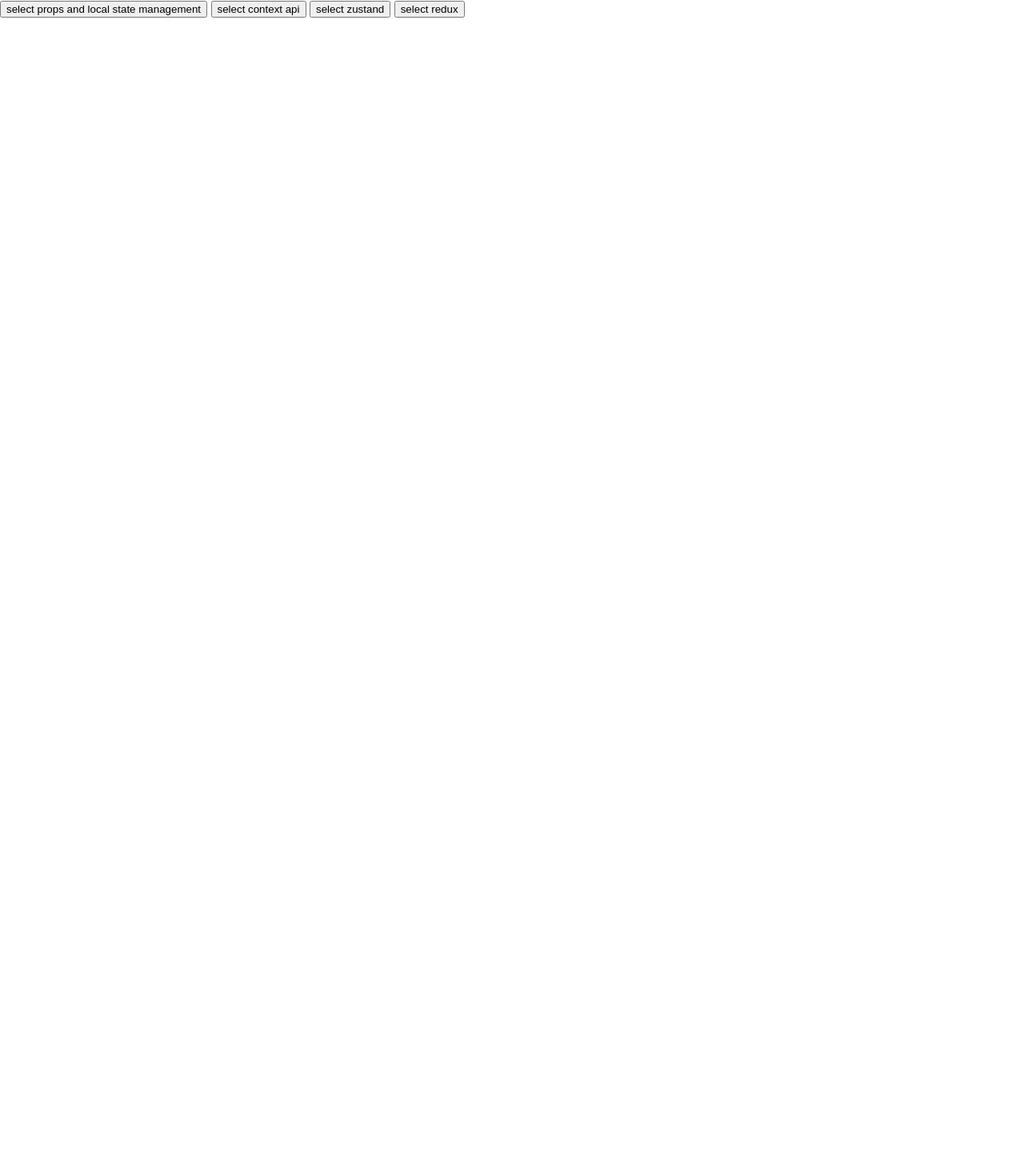
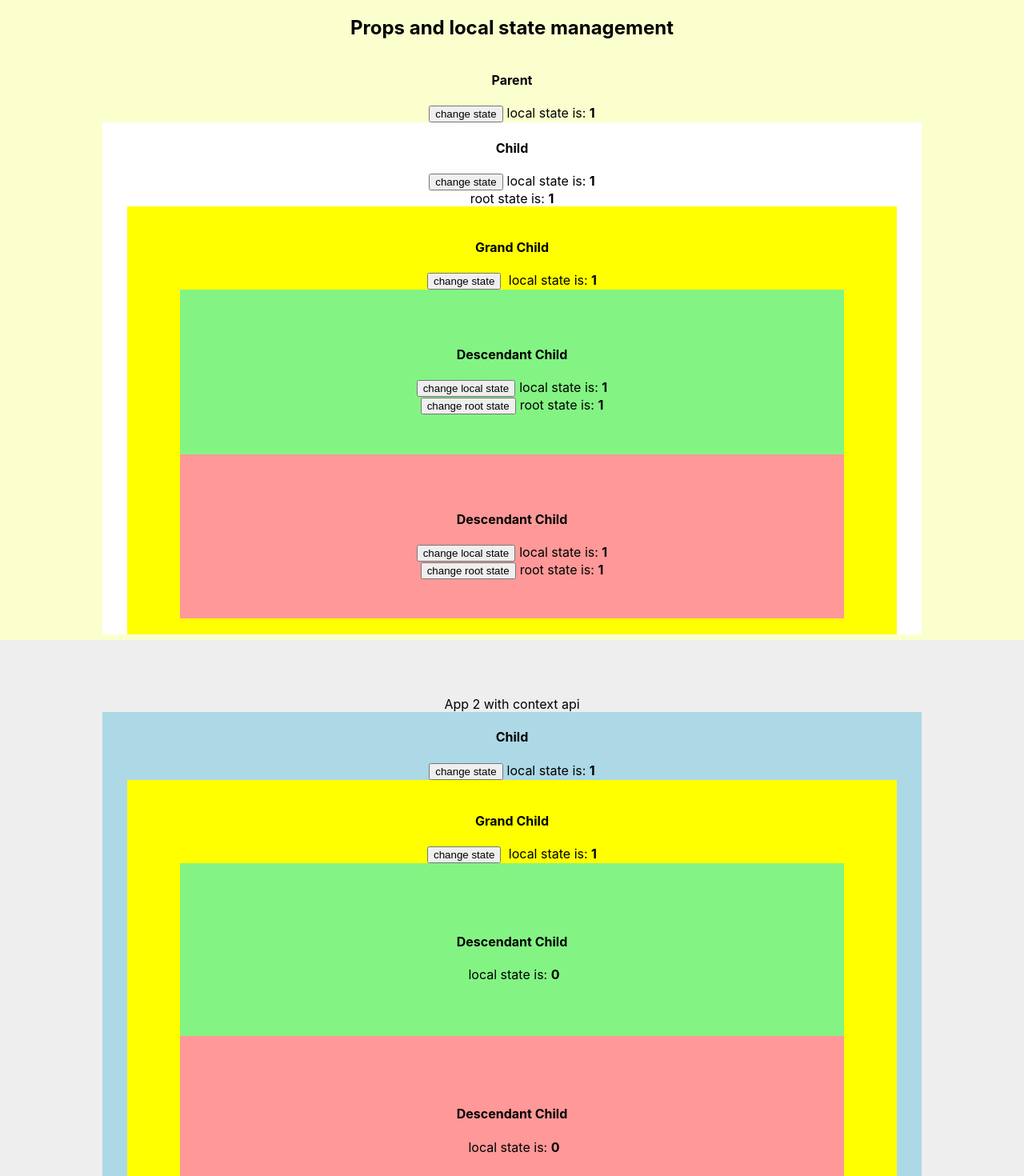
Before and after one commit to audreybozorgi/different-state-management-flow, a React (Create React App) app: page / in a window 1280 px wide. Shown: the top 1470 px of the page at 80% size. Before the commit the page ends 800 px from the top, so only its background shows below. Built offline with nearby package versions, Linux system fonts and the light colour scheme.

Commit message:
remove tweaks inside index.html

```diff
--- a/public/index.html
+++ b/public/index.html
@@ -28,15 +28,10 @@
   </head>
   <body>
     <noscript>You need to enable JavaScript to run this app.</noscript>
-    <button id="local" onclick="handleClick('local')">select props and local state management</button>
-    <button id="context" onclick="handleClick('context')">select context api</button>
-    <button id="zustand" onclick="handleClick('zustand')">select zustand</button>
-    <button id="redux" onclick="handleClick('redux')">select redux</button>
-
-    <div id="root" style="display: none;"></div>
-    <div id="root2" style="display: none;"></div>
-    <div id="root3" style="display: none;"></div>
-    <div id="root4" style="display: none;"></div>
+    <div id="root"></div>
+    <div id="root2"></div>
+    <div id="root3"></div>
+    <div id="root4"></div>
     <!-- <div id='entry-point'></div> -->
     <!--
       This HTML file is a template.
@@ -49,35 +44,4 @@
       To create a production bundle, use `npm run build` or `yarn build`.
     -->
   </body>
-  <script>
-    const handleClick = (type) => {
-      switch (type) {
-        case 'local':
-          document.getElementById('root').style.display = 'flex'
-          document.getElementById('root2').style.display = 'none'
-          document.getElementById('root3').style.display = 'none'
-          document.getElementById('root4').style.display = 'none'
-          break;
-        case 'context':
-          document.getElementById('root').style.display = 'none'
-          document.getElementById('root2').style.display = 'flex'
-          document.getElementById('root3').style.display = 'none'
-          document.getElementById('root4').style.display = 'none'
-          break;
-        case 'zustand':
-          document.getElementById('root').style.display = 'none'
-          document.getElementById('root2').style.display = 'none'
-          document.getElementById('root3').style.display = 'flex'
-          document.getElementById('root4').style.display = 'none'
-          break;
-        case 'redux':
-          document.getElementById('root').style.display = 'none'
-          document.getElementById('root2').style.display = 'none'
-          document.getElementById('root3').style.display = 'none'
-          document.getElementById('root4').style.display = 'flex'
-          break;
-      }
-    }
-
-  </script>
 </html>
--- a/src/App2.js
+++ b/src/App2.js
@@ -1,11 +1,9 @@
-import { useState, createContext } from 'react'
+import { useState } from 'react'
 import './App.css';
 
-const appContext = createContext()
-console.log();
 function App2() {
   return (
-    <div style={{background: '#eee', display: 'flex', flexDirection: 'column', justifyContent: 'center', alignItems: 'center'}}>
+    <div style={{ width: '100vw', height: '100vh', background: '#eee', display: 'flex', flexDirection: 'column', justifyContent: 'center', alignItems: 'center'}}>
       App 2 with context api
       <ChildComponent cbg='lightblue' />
     </div>
@@ -13,7 +11,6 @@ function App2() {
 }
 
 export default App2;
-
 
 const ChildComponent = ({cbg}) => {
   const [state, setState] = useState(1)
@@ -77,6 +74,8 @@ const GrandChildComponent = ({gbg}) => {
 
 const DescendantComponent = ({dbg}) => {
   const [state, setState] = useState(0)
+
+  console.log('render descendant');
   return (
     <div
     style={{
```
Also changed, not shown: src/App.js (+4 -4 lines).
